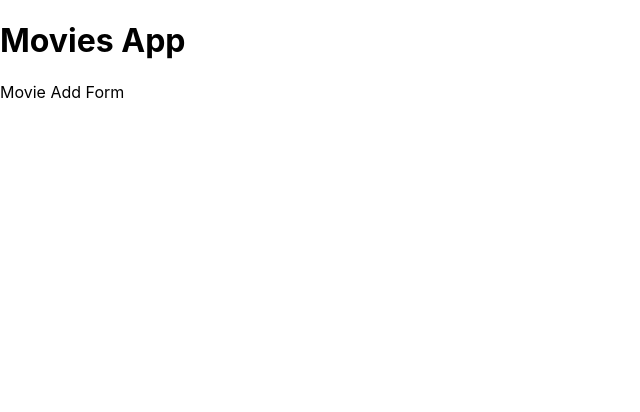
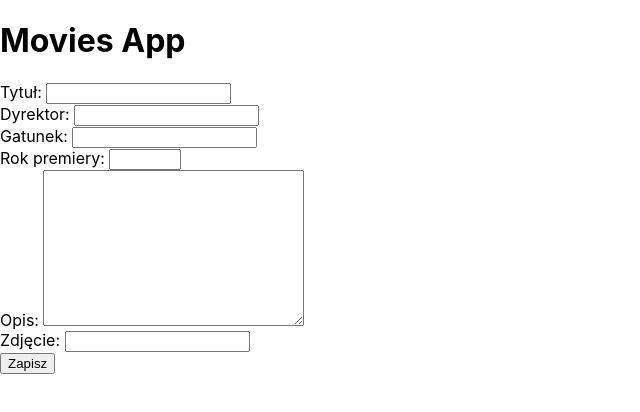
Before and after one commit to hubcio2115/movies-app, a React (Create React App) app in the folder wyszukiwarka-filmow-frontend/: page /add-form in a window 1280 px wide. Shown: the top 412 px of the page, without its empty margins (0-640 px from the left). Built offline with nearby package versions, Linux system fonts and the light colour scheme; no server answers.

Commit message:
added form for adding movies and it's handling

```diff
--- a/wyszukiwarka-filmow-frontend/src/App.tsx
+++ b/wyszukiwarka-filmow-frontend/src/App.tsx
@@ -17,9 +17,9 @@ const App: FC = () => {
     const getAllMovies = async () => {
       const allMovies = await getMovies();
       if (allMovies) setMovies(allMovies.data);
+    };
 
-      getAllMovies();
-    };
+    getAllMovies();
   }, []);
 
   return (
--- a/wyszukiwarka-filmow-frontend/src/components/movie-add-form/MovieAddForm.tsx
+++ b/wyszukiwarka-filmow-frontend/src/components/movie-add-form/MovieAddForm.tsx
@@ -1,7 +1,122 @@
-import { FC } from "react";
+import {
+  FC,
+  ChangeEvent,
+  ChangeEventHandler,
+  FormEventHandler,
+  useState,
+} from "react";
+
+import api from "../../api/api";
 
 const MovieAddForm: FC = () => {
-  return <div>Movie Add Form</div>;
+  const [movie, setMovie] = useState({
+    title: "",
+    director: "",
+    genre: "",
+    year: 1999,
+    description: "",
+    image_url: null as null | string,
+  });
+
+  const handleChange: ChangeEventHandler = (
+    e: ChangeEvent<HTMLInputElement | HTMLTextAreaElement>
+  ) => {
+    setMovie({
+      ...movie,
+      [e.target.name]: e.target.value,
+    });
+  };
+
+  const handleSubmit: FormEventHandler = (e) => {
+    api.post("/movie", movie);
+    e.preventDefault();
+  };
+
+  return (
+    <div>
+      <form
+        onSubmit={(e) => {
+          handleSubmit(e);
+        }}
+      >
+        <div>
+          <label htmlFor="title">Tytuł: </label>
+          <input
+            type="text"
+            name="title"
+            id="title"
+            onChange={(e) => {
+              handleChange(e);
+            }}
+            required
+          />
+        </div>
+        <div>
+          <label htmlFor="director">Dyrektor: </label>
+          <input
+            type="text"
+            name="director"
+            id="director"
+            onChange={(e) => {
+              handleChange(e);
+            }}
+            required
+          />
+        </div>
+        <div>
+          <label htmlFor="genre">Gatunek: </label>
+          <input
+            type="text"
+            name="genre"
+            id="genre"
+            onChange={(e) => {
+              handleChange(e);
+            }}
+            required
+          />
+        </div>
+        <div>
+          <label htmlFor="year">Rok premiery: </label>
+          <input
+            type="number"
+            name="year"
+            id="year"
+            min={1000}
+            max={parseInt(new Date().getFullYear().toString())}
+            onChange={(e) => {
+              handleChange(e);
+            }}
+            required
+          />
+        </div>
+        <div>
+          <label htmlFor="description">Opis: </label>
+          <textarea
+            name="description"
+            id="description"
+            cols={30}
+            rows={10}
+            onChange={(e) => {
+              handleChange(e);
+            }}
+            required
+          ></textarea>
+        </div>
+        <div>
+          <label htmlFor="image_url">Zdjęcie: </label>
+          <input
+            type="url"
+            name="image_url"
+            id="image_url"
+            onChange={(e) => {
+              handleChange(e);
+            }}
+          />
+        </div>
+        <button type="submit">Zapisz</button>
+      </form>
+    </div>
+  );
 };
 
 export default MovieAddForm;
--- a/wyszukiwarka-filmow-frontend/src/components/movies-view/MoviesOptions.tsx
+++ b/wyszukiwarka-filmow-frontend/src/components/movies-view/MoviesOptions.tsx
@@ -1,9 +1,12 @@
 import { FC } from "react";
+import { Link } from "react-router-dom";
 
 const MoviesOptions: FC = () => {
   return (
     <div>
-      <button>Dodaj Film</button>
+      <Link to={"/add-form"}>
+        <button>Dodaj Film</button>
+      </Link>
       <select name="category" id="category" placeholder="">
         <option value="" disabled>
           Sortuj wg.
```
